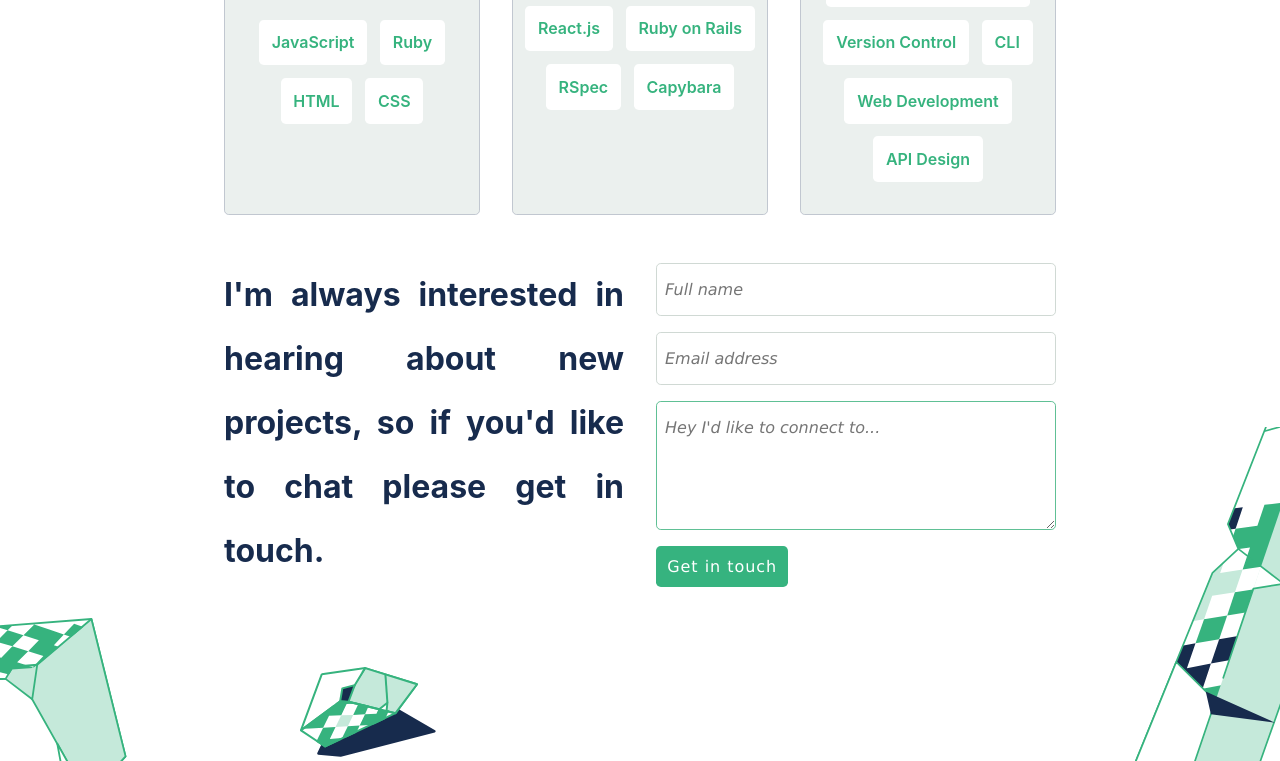
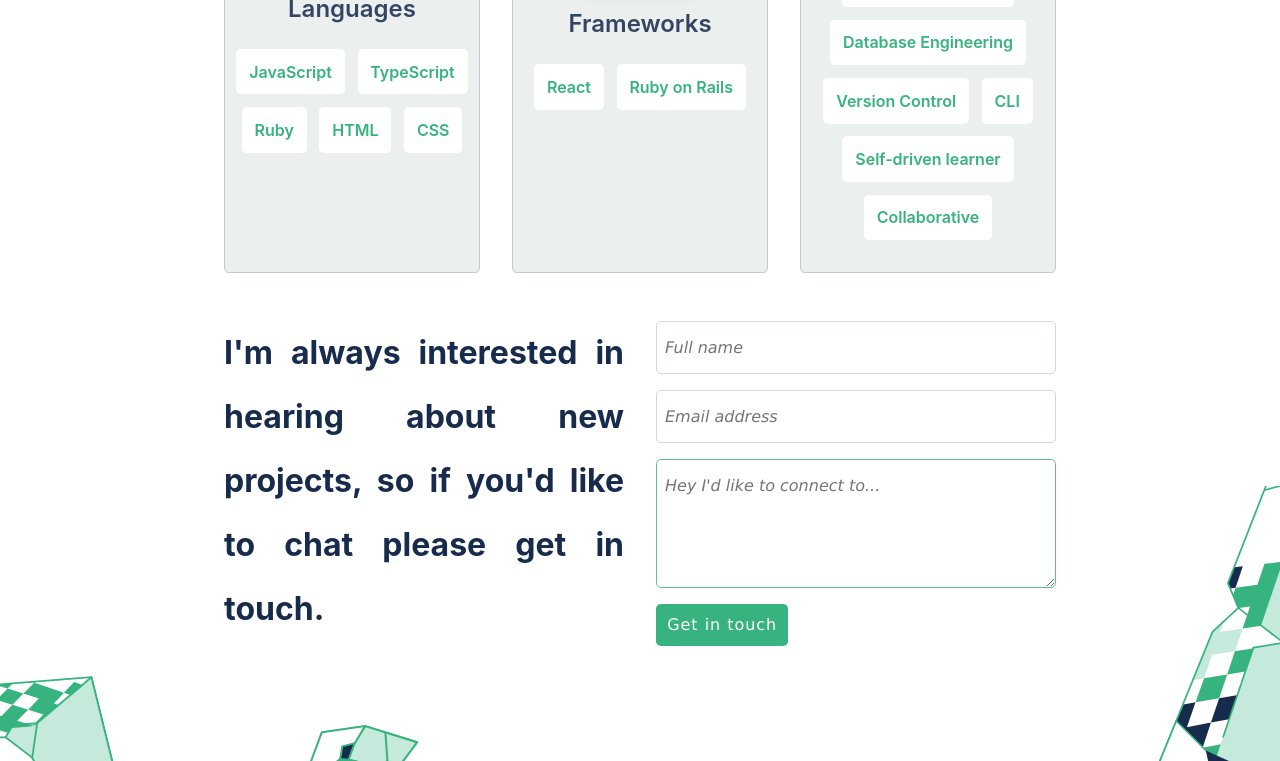
Before and after one commit to Movgto/Movgto.github.io, a website: page index.html in a window 1280 px wide. Shown: the part 2381-3142 px from the top of the page. Drawn offline with Linux system fonts and the light colour scheme; files whose address does not match are found by name.

Commit message:
Update skills section

```diff
--- a/index.html
+++ b/index.html
@@ -107,6 +107,7 @@
                 <p class="skill-text">Languages</p>
                 <ul class="skill-list">
                     <li>JavaScript</li>
+                    <li>TypeScript</li>
                     <li>Ruby</li>
                     <li>HTML</li>
                     <li>CSS</li>
@@ -116,21 +117,20 @@
                 <img class="skill-icon" src="icons/frameworks.svg" alt="frameworks-logo" />
                 <p class="skill-text">Frameworks</p>
                 <ul class="skill-list">
-                    <li>React.js</li>
+                    <li>React</li>
                     <li>Ruby on Rails</li>
-                    <li>RSpec</li>
-                    <li>Capybara</li>
                 </ul>
             </div>
             <div class="skill-card">
                 <img class="skill-icon" src="icons/skills.svg" alt="skills-logo" />
                 <p class="skill-text">Skills</p>
                 <ul class="skill-list">
-                    <li>Database Management</li>
+                    <li>Responsive Design</li>
+                    <li>Database Engineering</li>
                     <li>Version Control</li>
                     <li>CLI</li>
-                    <li>Web Development</li>
-                    <li>API Design</li>
+                    <li>Self-driven learner</li>
+                    <li>Collaborative</li>
                 </ul>
             </div>
         </section>
```
